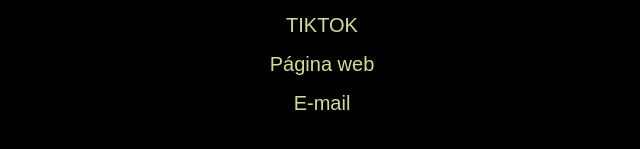
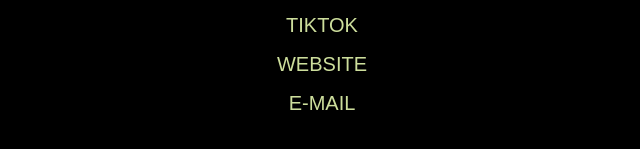
Before and after one commit to textils-med/contact-us-page, a plain HTML site: page index.html in a window 1280 px wide. Shown: the part 163-312 px from the top of the page, 318-958 px from the left. Drawn offline with Linux system fonts and the light colour scheme.

Commit message:
index.html

```diff
--- a/index.html
+++ b/index.html
@@ -24,7 +24,7 @@
     <h1>You can contact us through:</h1>
     <p><a href="https://wa.me/message/QPB6Y7OGOVSYE1">WHATSAPP</a></p>
     <p><a href="https://www.tiktok.com/@textilsmed">TIKTOK</a></p>
-    <p><a href="https://textils-med.jimdosite.com/contactame/#">Página web</a></p>
-    <p><a href="mailto:textils.med@gmail.com">E-mail</a></p>
+    <p><a href="https://textils-med.jimdosite.com/contactame/#">WEBSITE</a></p>
+    <p><a href="mailto:textils.med@gmail.com">E-MAIL</a></p>
     </body>
 </html>
```
